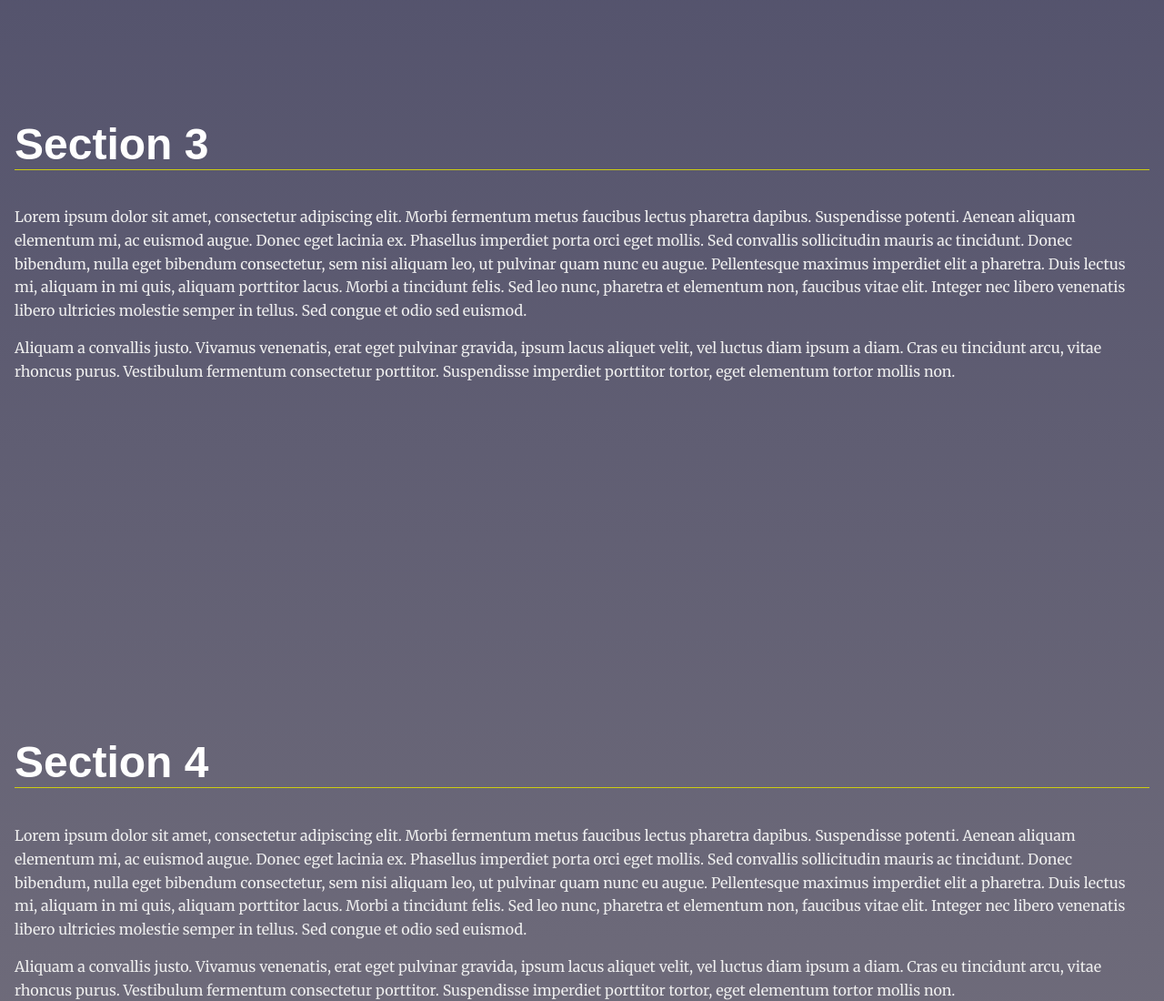
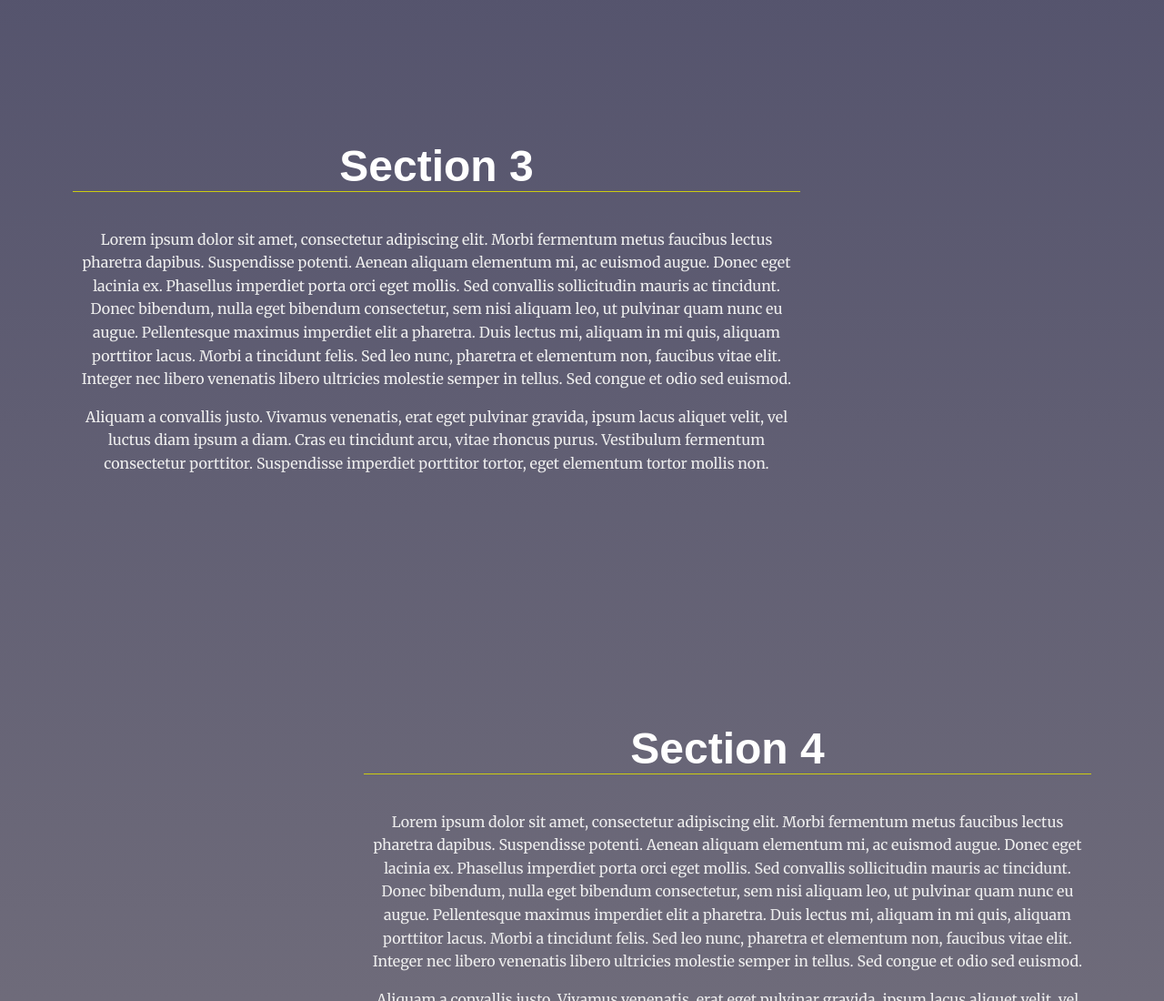
Before and after one commit to The-manpreet-singh/Landing-page, a plain HTML site: page index.html in a window 1280 px wide. Shown: the part 1700-2800 px from the top of the page at 91% size. Drawn offline with Linux system fonts and the light colour scheme.

Commit message:
add media query

```diff
--- a/css/styles.css
+++ b/css/styles.css
@@ -102,3 +102,136 @@ a:visited,
 a:active {
 	color: inherit;
 }
+
+/* Active Section */
+.active {
+	background-color: #02b3e4;
+	font-weight: bold;
+}
+
+/* Header Styles */
+.page_header {
+	background: #fff;
+	position: fixed;
+	top: 0;
+	width: 100%;
+	z-index: 5;
+}
+
+/* Footer Styles */
+.page_footer {
+	background: #000;
+	padding: 2em;
+	color: #fff;
+}
+
+.page_footer p {
+	color: #fff;
+}
+
+/* ---- Theme Rules ---- */
+/* Landing Container Styles */
+.landing_container {
+	padding: 1em;
+	text-align: center;
+}
+
+@media only screen and (min-width: 35em) {
+	.landing_container {
+		max-width: 50em;
+		padding: 4em;
+	}
+}
+
+section:nth-of-type(even) .landing_container {
+	margin-right: 0;
+	margin-left: auto;
+}
+
+/* Background Circles */
+/* Note that background circles are created with psuedo elements before and after */
+/* Circles appear to be random do to use of :nth-of-type psuedo class */
+section:nth-of-type(odd) .landing_container::before {
+	content: "";
+	background: rgba(255, 255, 255, 0.187);
+	position: absolute;
+	z-index: -5;
+	width: 20vh;
+	height: 20vh;
+	border-radius: 50%;
+	opacity: 0;
+	transition: ease 0.5s all;
+}
+
+section:nth-of-type(even) .landing_container::before {
+	content: "";
+	background: rgb(255, 255, 255);
+	background: linear-gradient(0deg, rgba(255, 255, 255, 0.1) 0%, rgba(255, 255, 255, 0.2) 100%);
+	position: absolute;
+	top: 3em;
+	right: 3em;
+	z-index: -5;
+	width: 10vh;
+	height: 10vh;
+	border-radius: 50%;
+	opacity: 0;
+	transition: ease 0.5s all;
+}
+
+section:nth-of-type(3n) .landing_container::after {
+	content: "";
+	background: rgb(255, 255, 255);
+	background: linear-gradient(0deg, rgba(255, 255, 255, 0.1) 0%, rgba(255, 255, 255, 0.2) 100%);
+	position: absolute;
+	right: 0;
+	bottom: 0;
+	z-index: -5;
+	width: 10vh;
+	height: 10vh;
+	border-radius: 50%;
+	opacity: 0;
+	transition: ease 0.5s all;
+}
+
+section:nth-of-type(3n + 1) .landing_container::after {
+	content: "";
+	background: rgb(255, 255, 255);
+	background: linear-gradient(0deg, rgba(255, 255, 255, 0.1) 0%, rgba(255, 255, 255, 0.2) 100%);
+	position: absolute;
+	right: 20vw;
+	bottom: -5em;
+	z-index: -5;
+	width: 15vh;
+	height: 15vh;
+	border-radius: 50%;
+	opacity: 0;
+	transition: ease 0.5s all;
+}
+
+/* ---- Theme State Rules ---- */
+/* Section Active Styles */
+/* Note: your-active-class class is applied through javascript. You should update the class here and in the index.html to what you set in your javascript file.  */
+section.your-active-class {
+	background: rgb(0, 0, 0);
+	background: linear-gradient(0deg, rgba(0, 0, 0, 0.1) 0%, rgba(0, 0, 0, 0) 100%);
+}
+
+section.your-active-class .landing_container::before {
+	opacity: 1;
+	animation: rotate 4s linear 0s infinite forwards;
+}
+
+section.your-active-class .landing_container::after {
+	opacity: 1;
+	animation: rotate 5s linear 0s infinite forwards reverse;
+}
+
+/* Section Active Styles Keyframe Animations */
+@keyframes rotate {
+	from {
+		transform: rotate(0deg) translate(-1em) rotate(0deg);
+	}
+	to {
+		transform: rotate(360deg) translate(-1em) rotate(-360deg);
+	}
+}
```
